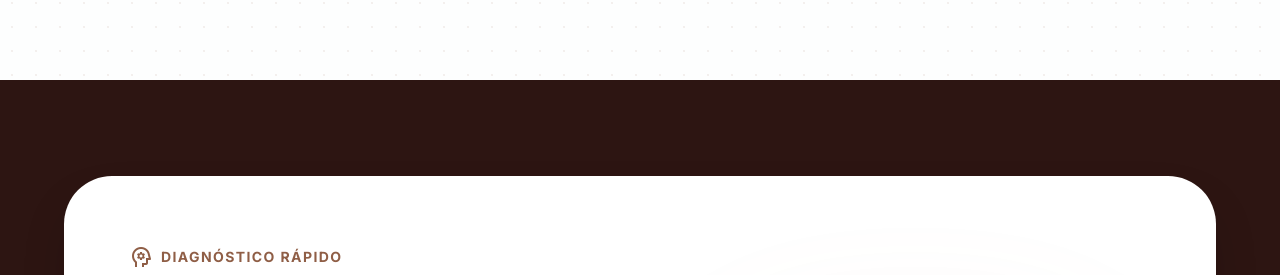
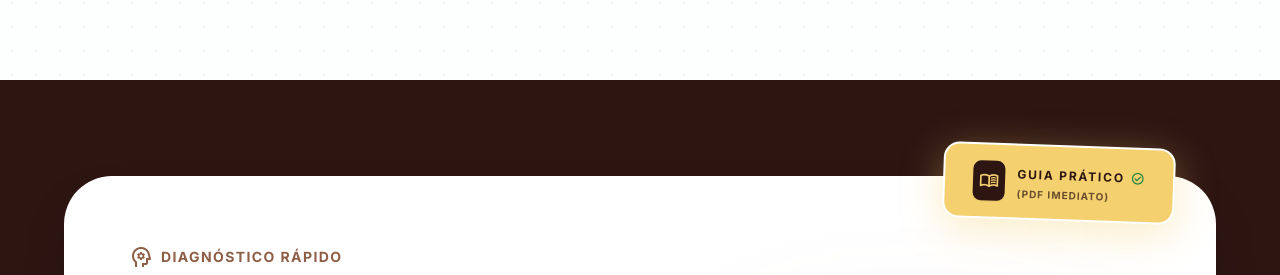
Before and after one commit to adrianoamtur-hue/Landing-Page---PVB, a React (Vite) app: page / in a window 1280 px wide. Shown: the part 6897-7172 px from the top of the page. Built offline with nearby package versions, Linux system fonts and the light colour scheme; a web font is replaced by a local one.

Commit message:
versão 06 com alterações de imagens, textos e icônes atualizados.

```diff
--- a/components/StyleQuiz.tsx
+++ b/components/StyleQuiz.tsx
@@ -12,7 +12,23 @@ export const StyleQuiz = () => {
   return (
     <section className="py-24 px-6 bg-brand-deep">
       <div className="max-w-6xl mx-auto">
-        <div className="bg-white rounded-[48px] p-8 lg:p-16 shadow-2xl border border-white/10">
+        {/* Container principal com relative para o posicionamento do selo */}
+        <div className="relative bg-white rounded-[48px] p-8 lg:p-16 shadow-2xl border border-white/10">
+
+          {/* Selo Visual de Destaque: "GUIA PRÁTICO (PDF)" */}
+          <div className="absolute -top-5 -right-2 lg:-top-8 lg:right-10 z-20 flex items-center gap-3 bg-[#F4D06F] text-[#2D1512] px-5 py-3 lg:px-7 lg:py-4 rounded-2xl shadow-[0_10px_40px_rgba(244,208,111,0.4)] transform rotate-2 hover:rotate-0 transition-all duration-500 border-2 border-white cursor-default group/seal">
+            <div className="flex items-center justify-center bg-[#2D1512] text-[#F4D06F] rounded-lg p-1.5 shadow-sm">
+              <Icon name="menu_book" className="text-lg lg:text-xl" />
+            </div>
+            <div className="flex flex-col leading-none">
+              <div className="flex items-center gap-1.5">
+                <span className="font-black text-[10px] lg:text-xs uppercase tracking-[0.15em]">Guia Prático</span>
+                <Icon name="check_circle" className="text-green-700 text-xs lg:text-sm" />
+              </div>
+              <span className="font-bold text-[9px] lg:text-[10px] opacity-70 uppercase tracking-widest mt-1">(PDF IMEDIATO)</span>
+            </div>
+          </div>
+
           <div className="flex flex-col lg:flex-row items-center gap-12 lg:gap-20">
             {/* Coluna Texto */}
             <div className="flex-1 text-center lg:text-left">
@@ -66,7 +82,7 @@ export const StyleQuiz = () => {
                 <div className="absolute inset-0 bg-brand-cta/10 blur-[60px] rounded-full group-hover:bg-brand-cta/20 transition-colors"></div>
                 <div className="relative bg-gray-50 p-4 rounded-[2.5rem] shadow-lg border border-gray-100 transform rotate-1 group-hover:rotate-0 transition-transform duration-500">
                   <img
-                    src="https://i.ibb.co/tptMhN5X/Chat-GPT-Image-7-de-jan-de-2026-18-08-21.png"
+                    src="https://i.ibb.co/zVGpHN07/Chat-GPT-Image-7-de-jan-de-2026-20-06-39.png"
                     alt="Exemplo do Diagnóstico"
                     className="w-full h-auto rounded-[1.8rem] shadow-sm"
                   />
--- a/components/Testimonials.tsx
+++ b/components/Testimonials.tsx
@@ -6,7 +6,7 @@ const TESTIMONIALS = [
     name: "Camila",
     location: "MG",
     style: "Estilo Natural",
-    image: "https://i.ibb.co/RpfQktXg/Camila-Natural-41-anos.png",
+    image: "https://i.ibb.co/3mHfJ3Zh/Camila-oriental.png",
     antes: "Eu priorizava conforto, mas acabava me sentindo desleixada.",
     depois: "Aprendi que dá pra ser confortável e bonita ao mesmo tempo."
   },
@@ -22,7 +22,7 @@ const TESTIMONIALS = [
     name: "Marina",
     location: "PR",
     style: "Estilo Clássico",
-    image: "https://i.ibb.co/JRQqf0n1/Marina-34-anos-Parana.png",
+    image: "https://i.ibb.co/4n2t5tLf/marina-sorrindo.png",
     antes: "Tinha roupas boas, mas nunca sabia como usar no dia a dia.",
     depois: "Agora me visto com segurança e elegância."
   },
```
